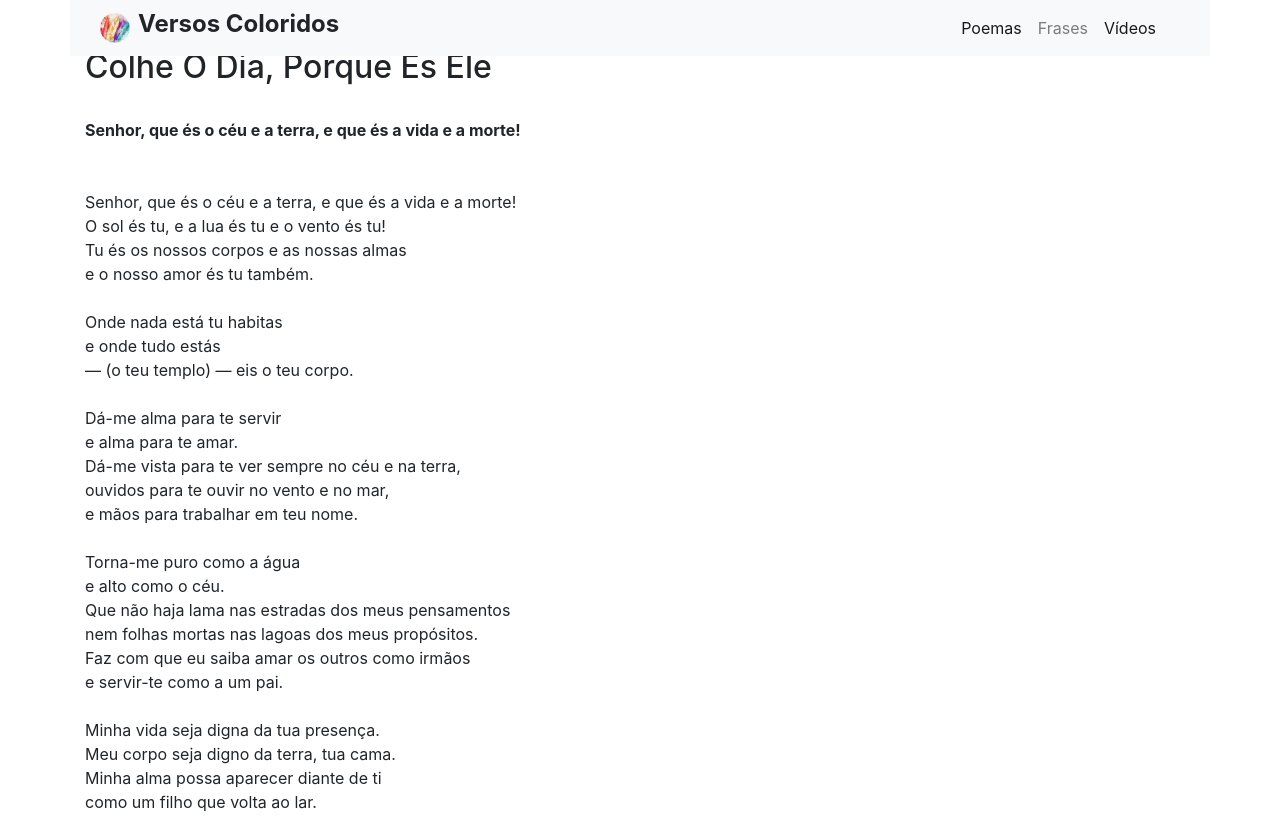
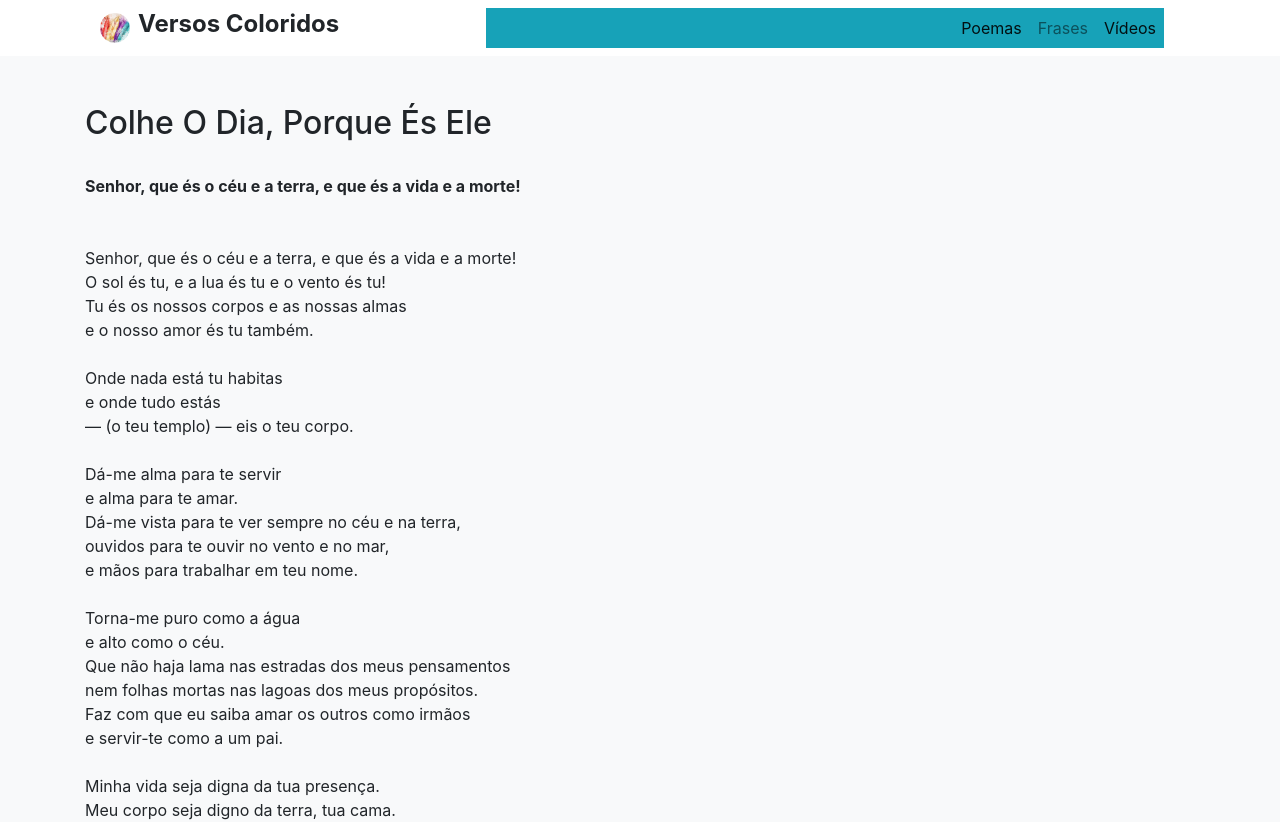
Before and after one commit to moinunes/versoscoloridos, a plain HTML site: page poemas/fernando_pessoa/index.html in a window 1280 px wide. Shown: the top 822 px of the page. Drawn offline with nearby package versions, Linux system fonts and the light colour scheme.

Commit message:
tarefa em andamento...

```diff
--- a/header.html
+++ b/header.html
@@ -1,6 +1,6 @@
 <!-- components/header.html -->
-<div class="container-fluid">
-   <div class="row align-items-center">
+<div class="container-fluid bg-white">
+   <div class="row align-items-center bg-white">
        <!-- Logotipo e Versos Coloridos -->
        <div class="col-12 col-md-4">
            <div class="d-flex align-items-center">
@@ -11,13 +11,13 @@
 
        <!-- Menu -->
        <div class="col-12 col-md-8">
-           <nav class="navbar navbar-expand-lg navbar-light bg-light">
+           <nav class="navbar navbar-expand-lg navbar-light bg-white">
                <button class="navbar-toggler" type="button" data-toggle="collapse" data-target="#navbarNav" aria-controls="navbarNav" aria-expanded="false" aria-label="Toggle navigation">
                    <span class="navbar-toggler-icon"></span>
                </button>
 
                <!-- Itens do Menu -->
-               <div class="collapse navbar-collapse" id="navbarNav">
+               <div class="collapse navbar-collapse bg-info" id="navbarNav">
                    <ul class="navbar-nav ml-auto">
 
                        <li class="nav-item active">
--- a/poemas/fernando_pessoa/index.html
+++ b/poemas/fernando_pessoa/index.html
@@ -16,23 +16,25 @@
     <!-- Bootstrap CSS -->
     <link rel="stylesheet" href="https://maxcdn.bootstrapcdn.com/bootstrap/4.5.2/css/bootstrap.min.css">
 </head>
-<body>
+<body class="bg-light">
 
     <!-- Incluir o cabeçalho (header.html) -->
     <header>
-        <div class="container bg-light fixed-top">
+        <div class="container-fluid bg-white">
+         <div class="container bg-white">
             <div class="row">
-                <div class="col-12">
+                <div class="col-12 ">
                     <!-- Incluir o conteúdo do header.html -->
                     <div id="header-placeholder"></div>
                 </div>
             </div>
         </div>
+      </div>
     </header>
 
     <!-- Conteúdo do corpo do site -->
     <div class="container mt-5 text-left"> <!-- Centralizar o conteúdo -->
-        <div id="content1" class="content active">
+        <div id="content1" class="content active ">
             <h2>Colhe O Dia, Porque És Ele</h2>
             <div id="page1-content"></div>
         </div>
@@ -41,13 +43,15 @@
             <div id="page2-content"></div>
         </div>
 
+
+
         <div id="content3" class="content">
             <div id="page3-content"></div>
         </div>
 
         <!-- Paginação -->
         <ul class="pagination">
-            <li class="page-item page-link active-page" onclick="changePage(1)" id="page1">Colhe O Dia, Porque És Ele</li>
+            <li class="page-item page-link active-page" onclick="changePage(1)" id="page1">1</li>
             <li class="page-item page-link" onclick="changePage(2)" id="page2">2</li>
             <li class="page-item page-link" onclick="changePage(3)" id="page3">3</li>
         </ul>
```
